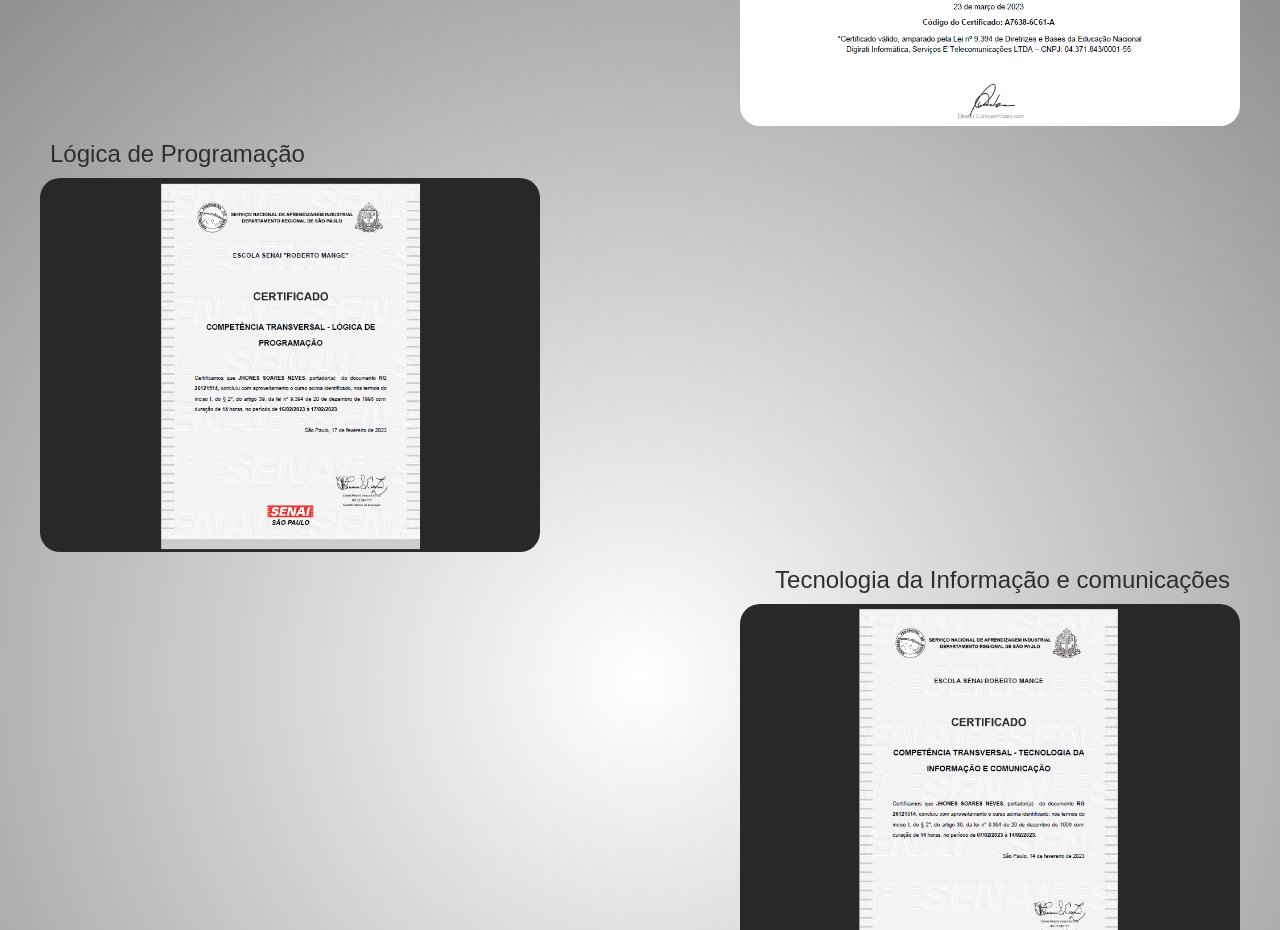
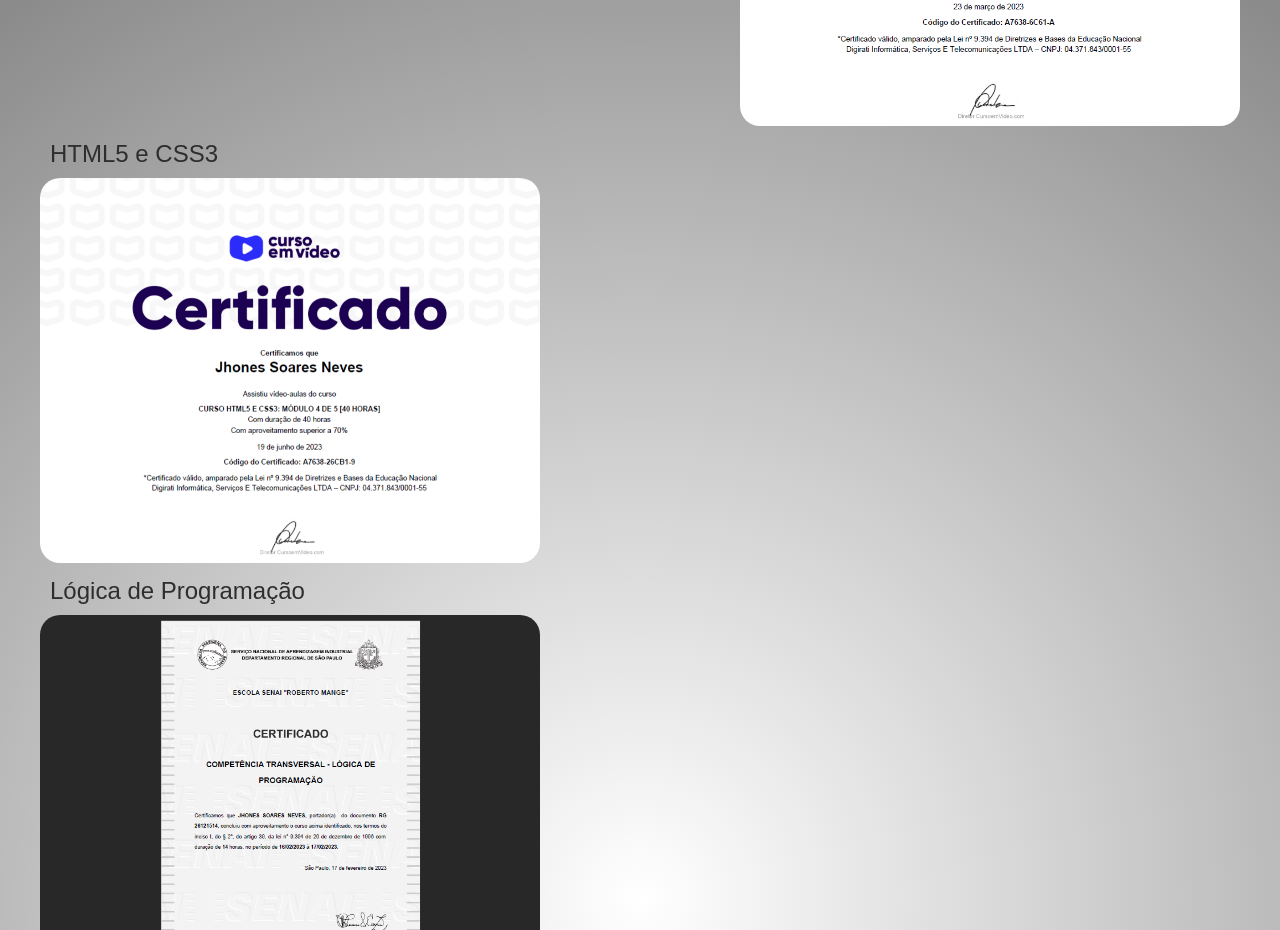
Before and after one commit to JhonesSoares/Portfolio, a plain HTML site: page src/certificados.html in a window 1280 px wide. Shown: the part 860-1790 px from the top of the page. Drawn offline with Linux system fonts and the light colour scheme.

Commit message:
atualização

```diff
--- a/src/certificados.html
+++ b/src/certificados.html
@@ -36,6 +36,10 @@
             <div class="div-direita">
                 <h2>JavaScript</h2>
                 <img src="image/certificado-js.png" alt="" width="500px">
+            </div>
+            <div class="div-esquerda">
+                <h2>HTML5 e CSS3</h2>
+                <img src="image/html-css.png" alt="" width="500px">
             </div>
             <div class="div-esquerda">
                 <h2>Lógica de Programação</h2>
```
